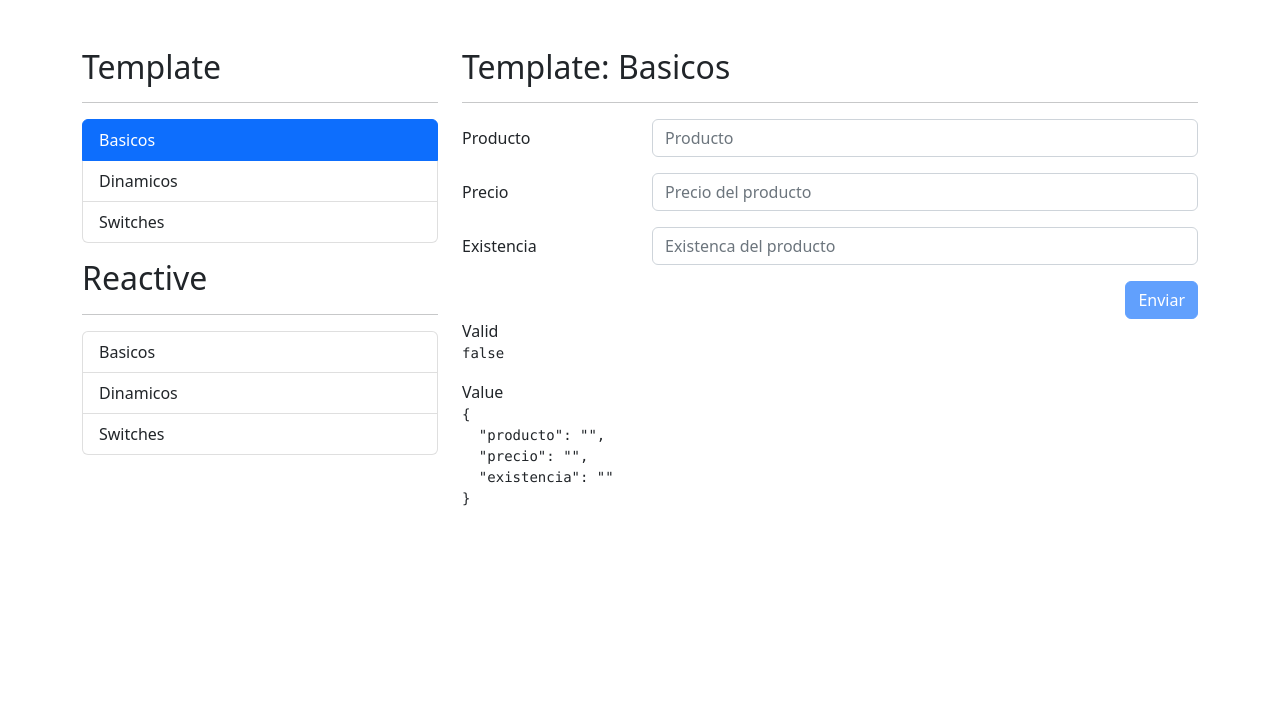
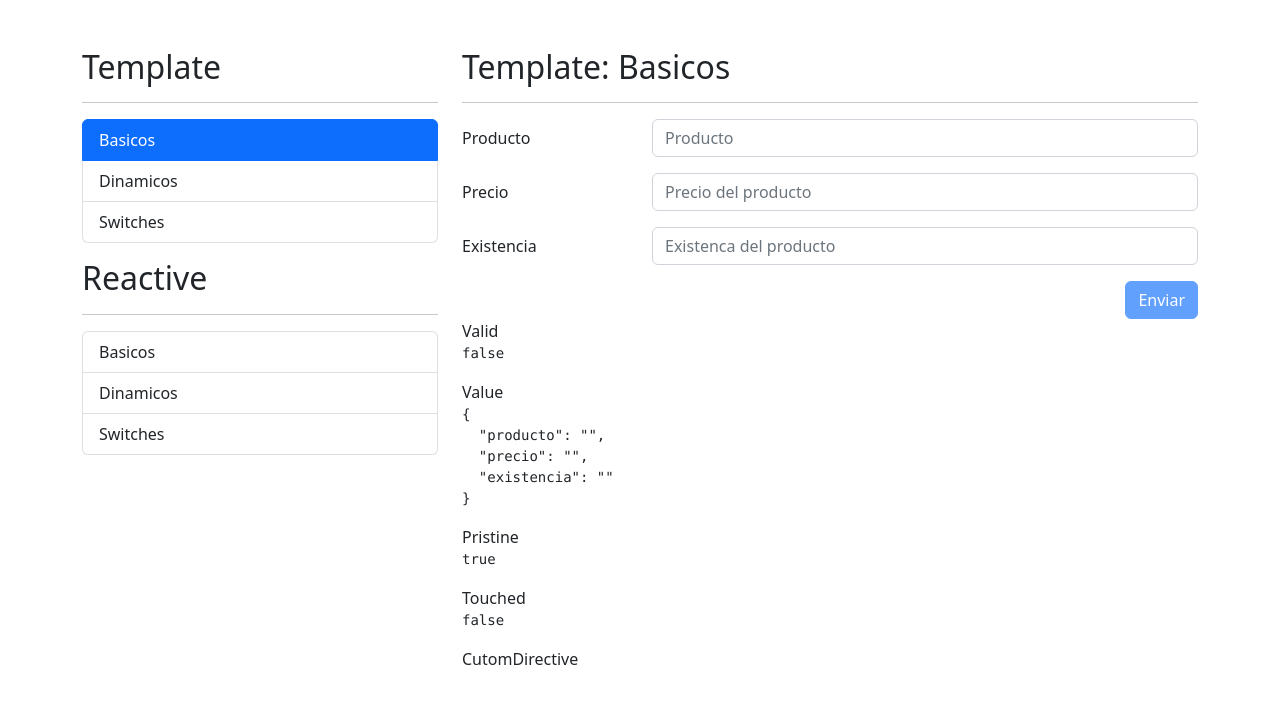
Before and after one commit to vargas0912/formulariosApp, an Angular app: page /template/basicos in a window 1280 px wide. Shown: the top 704 px of the page. Built offline with nearby package versions, Linux system fonts and the light colour scheme.

Commit message:
Add custom directive

```diff
--- a/src/app/template/basicos/basicos.component.html
+++ b/src/app/template/basicos/basicos.component.html
@@ -51,6 +51,8 @@
             placeholder="Existenca del producto"
             ngModel
             name="existencia"
+            customMin
+            [minimo]="0"
             required
           >
         </div>
@@ -79,5 +81,14 @@
 
     <span>Value</span>
     <pre>{{ myForm.value | json }}</pre>
+
+    <span>Pristine</span>
+    <pre>{{ myForm.pristine }}</pre>
+
+    <span>Touched</span>
+    <pre>{{ myForm.touched }}</pre>
+
+    <span>CutomDirective</span>
+    <!-- <pre>{{ myForm?.controls?.['existencias']?.errors | json }}</pre> -->
   </div>
 </div>
--- /dev/null
+++ b/src/app/template/directives/custom-min.directive.ts
@@ -0,0 +1,29 @@
+import { Directive, Input } from "@angular/core";
+import { FormControl, NG_VALIDATORS, Validator } from "@angular/forms";
+
+
+
+@Directive(
+    {
+        selector: '[customMin][ngModel]',
+        providers: [
+            {
+                provide: NG_VALIDATORS,
+                useExisting: CustomMinDirective,
+                multi: true
+            }
+        ]
+    }
+)
+export class CustomMinDirective implements Validator {
+
+    @Input() minimo!: number;
+
+    constructor() {}
+
+    validate( control: FormControl ) {
+        const inputValue = control.value;
+
+        return (inputValue < this.minimo) ? { 'customMin': true } : null
+    }
+}
--- a/src/app/template/template.module.ts
+++ b/src/app/template/template.module.ts
@@ -7,6 +7,7 @@ import { TemplateRoutingModule } from './template-routing.module';
 import { BasicosComponent }     from './basicos/basicos.component';
 import { DinamicosComponent }   from './dinamicos/dinamicos.component';
 import { SwitchesComponent }    from './switches/switches.component';
+import { CustomMinDirective } from './directives/custom-min.directive';
 
 
 @NgModule({
@@ -18,7 +19,8 @@ import { SwitchesComponent }    from './switches/switches.component';
   declarations: [
     BasicosComponent,
     DinamicosComponent,
-    SwitchesComponent
+    SwitchesComponent,
+    CustomMinDirective
   ]
 })
 export class TemplateModule { }
```
